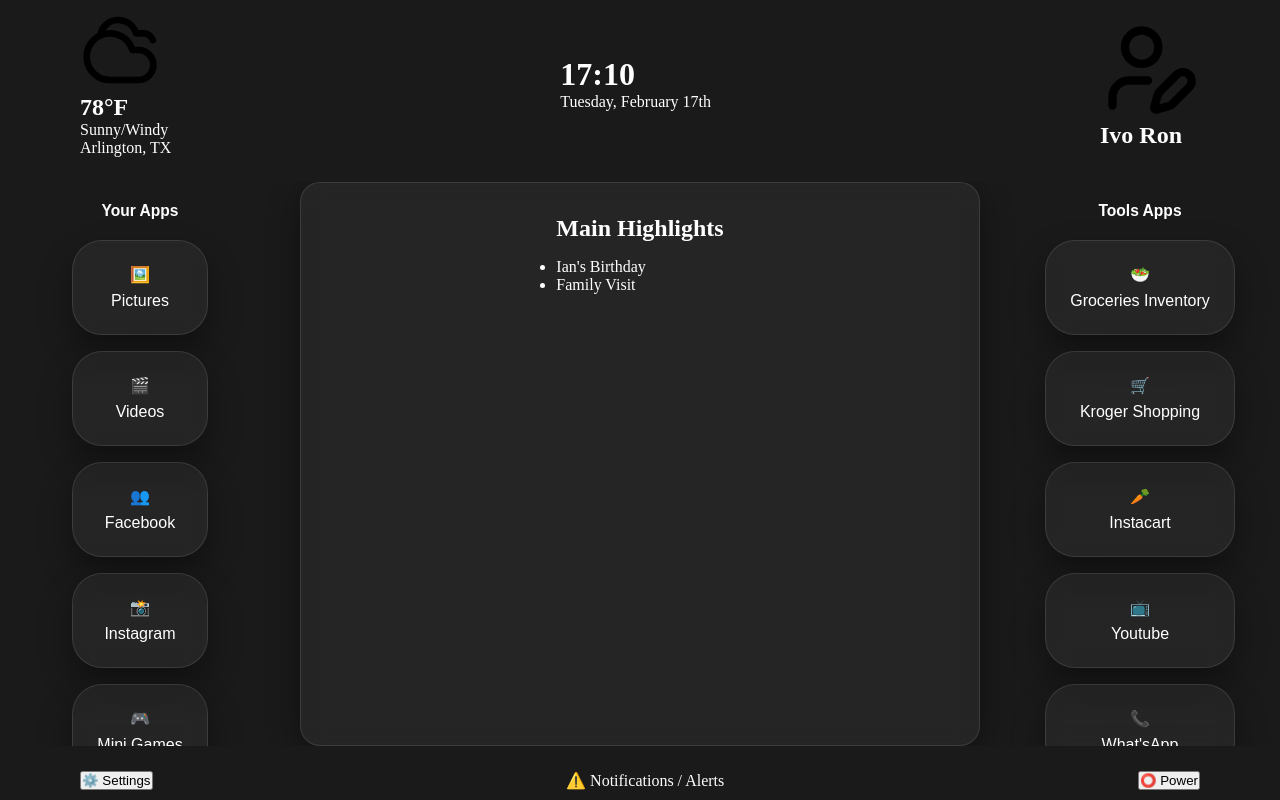
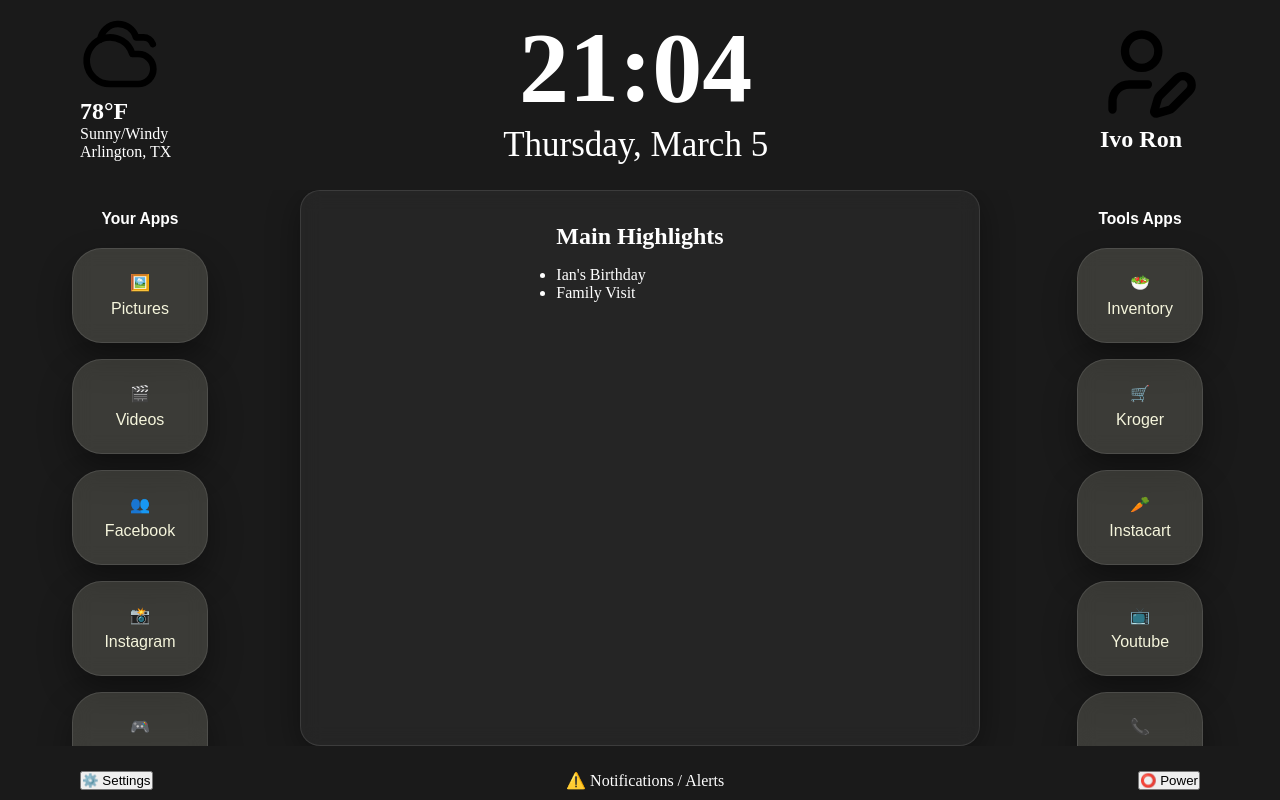
Before and after one commit to Ivoron88/Kitchen-Hub-Project, a plain HTML site: page index.html in a window 1280 px wide. Drawn offline with Linux system fonts and the light colour scheme.

Commit message:
feat: connected real-time clock and date logic. Optimized clock centering with flexbox and changed font-size for better visual

```diff
--- a/index.html
+++ b/index.html
@@ -16,10 +16,10 @@
         </div>
         <div class="date-time-container">
             <div class="time-box">
-                <h1>17:10</h1>
+                <h1 id="current-time">17:10</h1>
             </div>
             <div class="date-box">
-                <p>Tuesday, February 17th</p>
+                <p id="current-date">Tuesday, February 17th</p>
             </div>
         </div>
         <div class="profile-container">
@@ -71,11 +71,11 @@
                 </button>
             <nav class="tools-apps">
                  <button type="button" class="tool-btn">
-                   <span>🥗</span> <span>Groceries Inventory</span>
+                   <span>🥗</span> <span>Inventory</span>
                 </button>
                 <a href="https://www.kroger.com/" target="_blank" rel="noreferrer">
                 <button type="button" class="tool-btn">
-                    <span>🛒</span> <span>Kroger Shopping</span>
+                    <span>🛒</span> <span>Kroger</span>
                 </button>
                 </a>
                 <a href="https://www.instacart.com/" target="_blank" rel="noreferrer">
@@ -108,5 +108,6 @@
             <button type="button" class="power-btn">⭕ Power</button>
         </div>
     </footer>
+    <script src="./script.js"></script>
 </body>
 </html>
--- /dev/null
+++ b/script.js
@@ -0,0 +1,19 @@
+function updateClock() {
+    //1. Grab our elements from the HTML
+    const timeElement = document.getElementById('current-time');
+    const dateElement = document.getElementById('current-date');
+    // 2. Get the current date/time from the system
+    const now = new Date();
+    // 3. Format the Time (HH:MM)
+    const hours = String(now.getHours()).padStart(2, '0');
+    const minutes = String(now.getMinutes()).padStart(2, '0');
+    timeElement.textContent = `${hours}:${minutes}`;
+    //4. Format the Date. This creates a nice string like "Tuesday, March 5"
+    const options = { weekday: 'long', month: 'long', day: 'numeric' };
+    dateElement.textContent = now.toLocaleDateString('en-US', options);
+}
+
+// 5. Update the clock every second
+setInterval(updateClock, 1000);
+// 6. Call it once immediatly so there's no delay on page load
+updateClock();
--- a/style.css
+++ b/style.css
@@ -50,7 +50,7 @@ nav {
     align-items: center;
     justify-content: center;
     gap: 8px;
-    background: rgba(255, 255, 255, 0.05);      /* 1. Semi-transparent background */
+    background: rgba(245, 245, 220, 0.15);      /* 1. Semi-transparent background */
     backdrop-filter: blur(10px);                  /* 2. Blur effect (The Magic) */
     -webkit-backdrop-filter: blur(10px);          /* For Safari support */
     box-shadow: 0 15px 32px 0 rgba(0, 0, 0, 0.37);/* 3. Shadows for depth */
@@ -58,7 +58,7 @@ nav {
     border-radius: 30px;
     padding: 1.5rem;
     font-size: 1rem; /* Using rem for scalability */
-    color: white;
+    color: beige;
     margin-bottom: 1rem;
 }
 /* 6. The "Smart Hub" Visuals (Glassmorphism)*/
@@ -118,3 +118,13 @@ a {
     text-decoration: none;
     color: inherit; /* This tells the link to just use the color of the button text */
 }
+.time-box {
+    font-size: 50px;
+    display: flex;          /* 1. Turn on the "Auto-Center" engine */
+    justify-content: center; /* 2. Centers it horizontally */
+    align-items: center;     /* 3. Centers it vertically */
+    width: 100%;            /* 4. Ensures the box takes up all available space */
+}
+.date-box {
+    font-size: 35px;
+}
```
